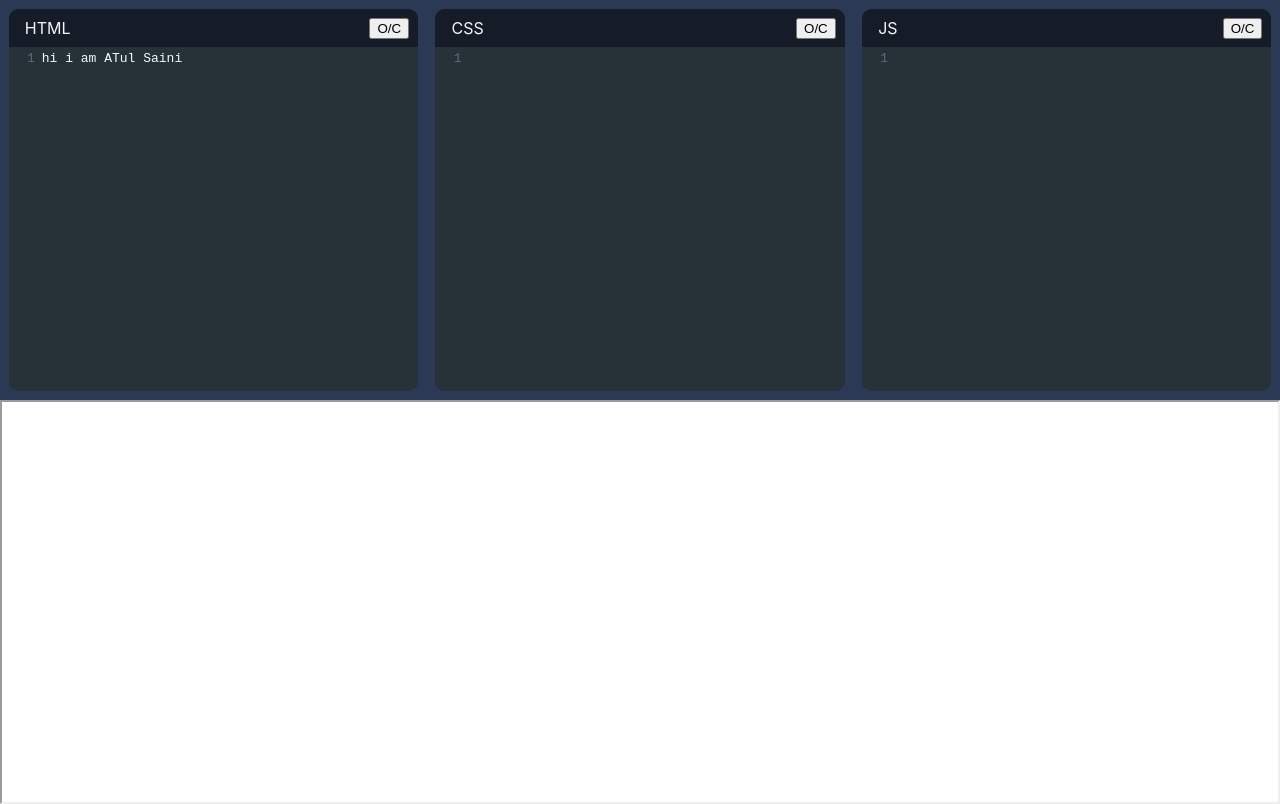
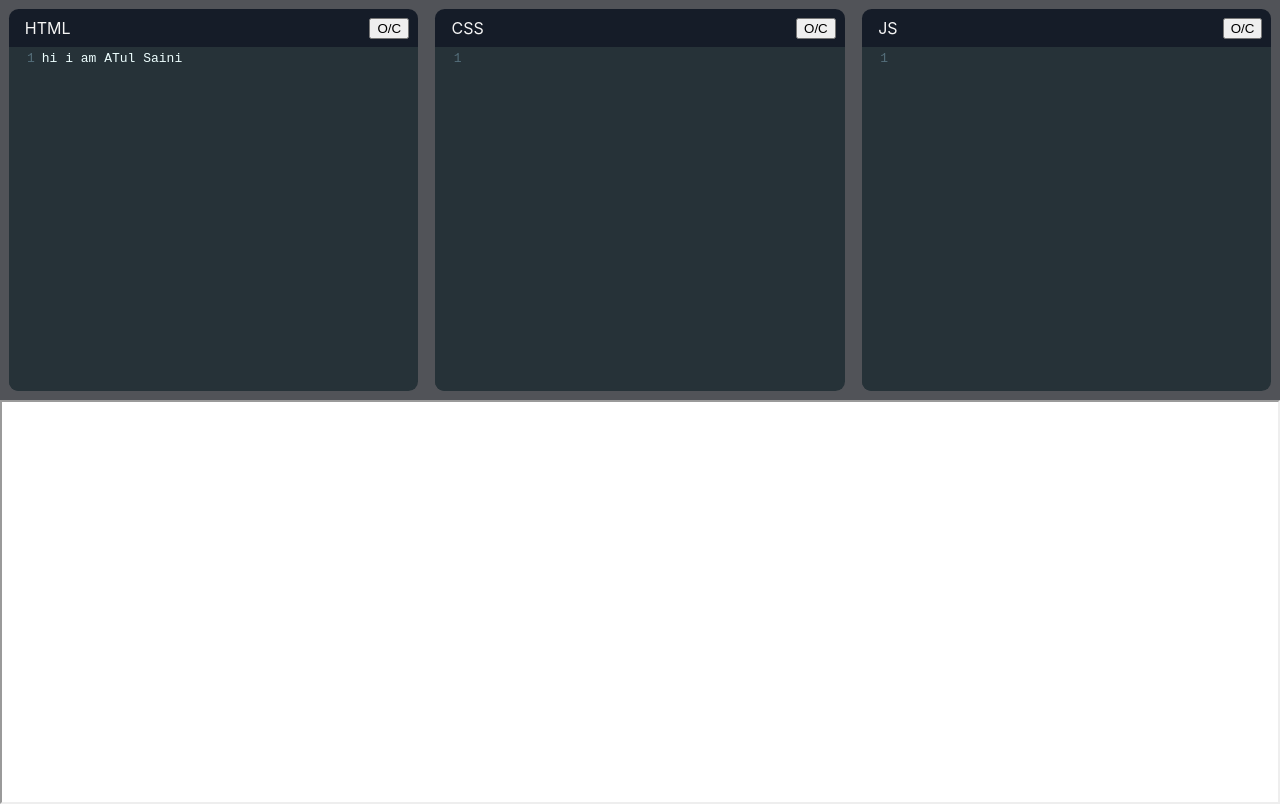
Before and after one commit to AtulSaini12/Online-Code-Editor, a React (Create React App) app: page / in a window 1280 px wide. Built offline with nearby package versions, Linux system fonts and the light colour scheme.

Commit message:
changed colors

```diff
--- a/src/index.css
+++ b/src/index.css
@@ -13,7 +13,7 @@ code {
 }
 
 .upper-section {
-  background-color: hsl(220, 32%, 25%);
+  background-color: hsl(223, 4%, 33%);
 }
 
 .upper-section,
@@ -24,7 +24,7 @@ code {
 
 .editor-container {
   padding: 0.55rem;
-  background-color: hsl(220, 32%, 25%);
+  background-color: hsl(223, 4%, 33%);
   flex-grow: 1;
   flex-basis: 0;
   display: flex;
```
